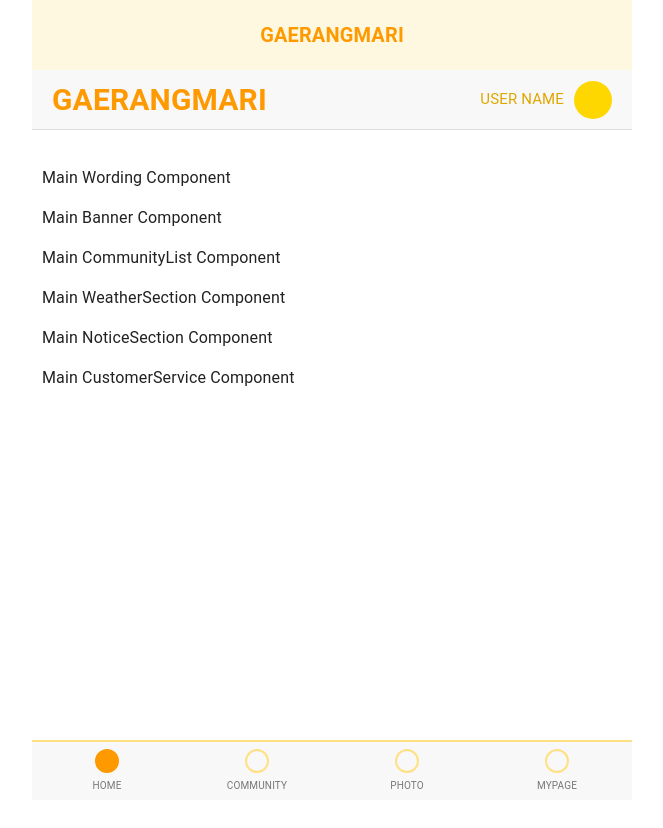
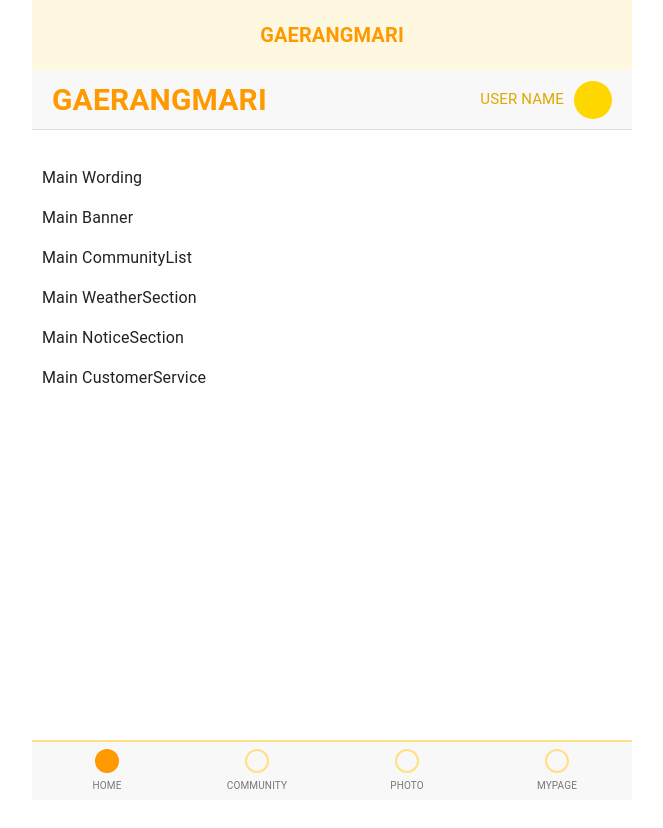
Before and after one commit to OZ-5-1-TEAM/1-Team, a React (Vite) app in the folder FE/: page / in a window 1280 px wide. Shown: the top 828 px of the page, without its empty margins (308-971 px from the left). Built offline with nearby package versions, Linux system fonts and the light colour scheme.

Commit message:
#22 conf: FE 메인페이지 구조 세팅

```diff
--- a/FE/src/pages/MainPage.jsx
+++ b/FE/src/pages/MainPage.jsx
@@ -56,7 +56,7 @@ export default MainPage;
 const MainWording = () => {
   return (
     <>
-      <p>Main Wording Component</p>
+      <p>Main Wording</p>
     </>
   );
 };
@@ -64,7 +64,7 @@ const MainWording = () => {
 const MainBanner = () => {
   return (
     <>
-      <p>Main Banner Component</p>
+      <p>Main Banner</p>
     </>
   );
 };
@@ -72,7 +72,7 @@ const MainBanner = () => {
 const CommunityList = () => {
   return (
     <>
-      <p>Main CommunityList Component</p>
+      <p>Main CommunityList</p>
     </>
   );
 };
@@ -80,7 +80,7 @@ const CommunityList = () => {
 const WeatherSection = () => {
   return (
     <>
-      <p>Main WeatherSection Component</p>
+      <p>Main WeatherSection</p>
     </>
   );
 };
@@ -88,7 +88,7 @@ const WeatherSection = () => {
 const NoticeSection = () => {
   return (
     <>
-      <p>Main NoticeSection Component</p>
+      <p>Main NoticeSection</p>
     </>
   );
 };
@@ -96,7 +96,7 @@ const NoticeSection = () => {
 const CustomerService = () => {
   return (
     <>
-      <p>Main CustomerService Component</p>
+      <p>Main CustomerService</p>
     </>
   );
 };
```
